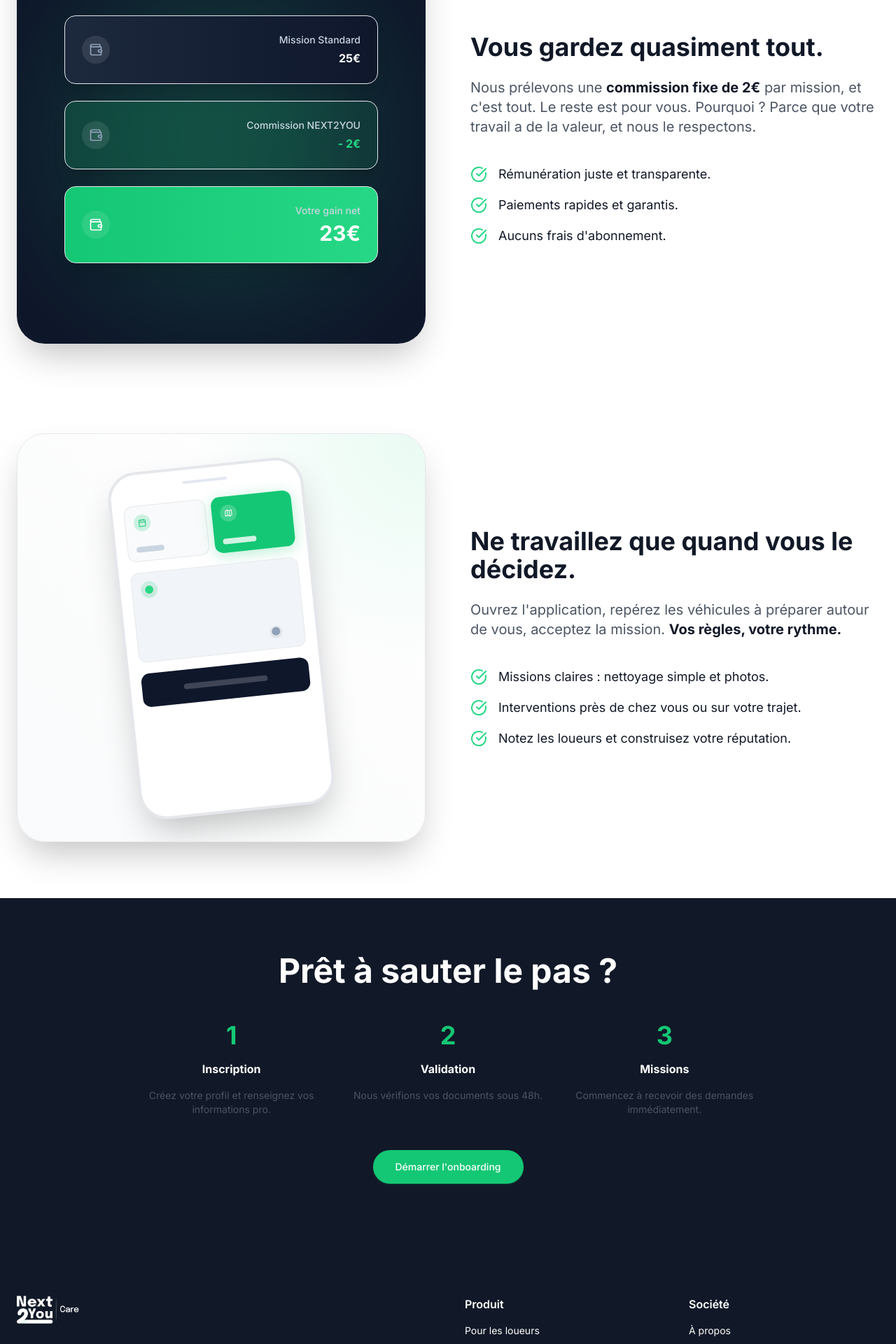
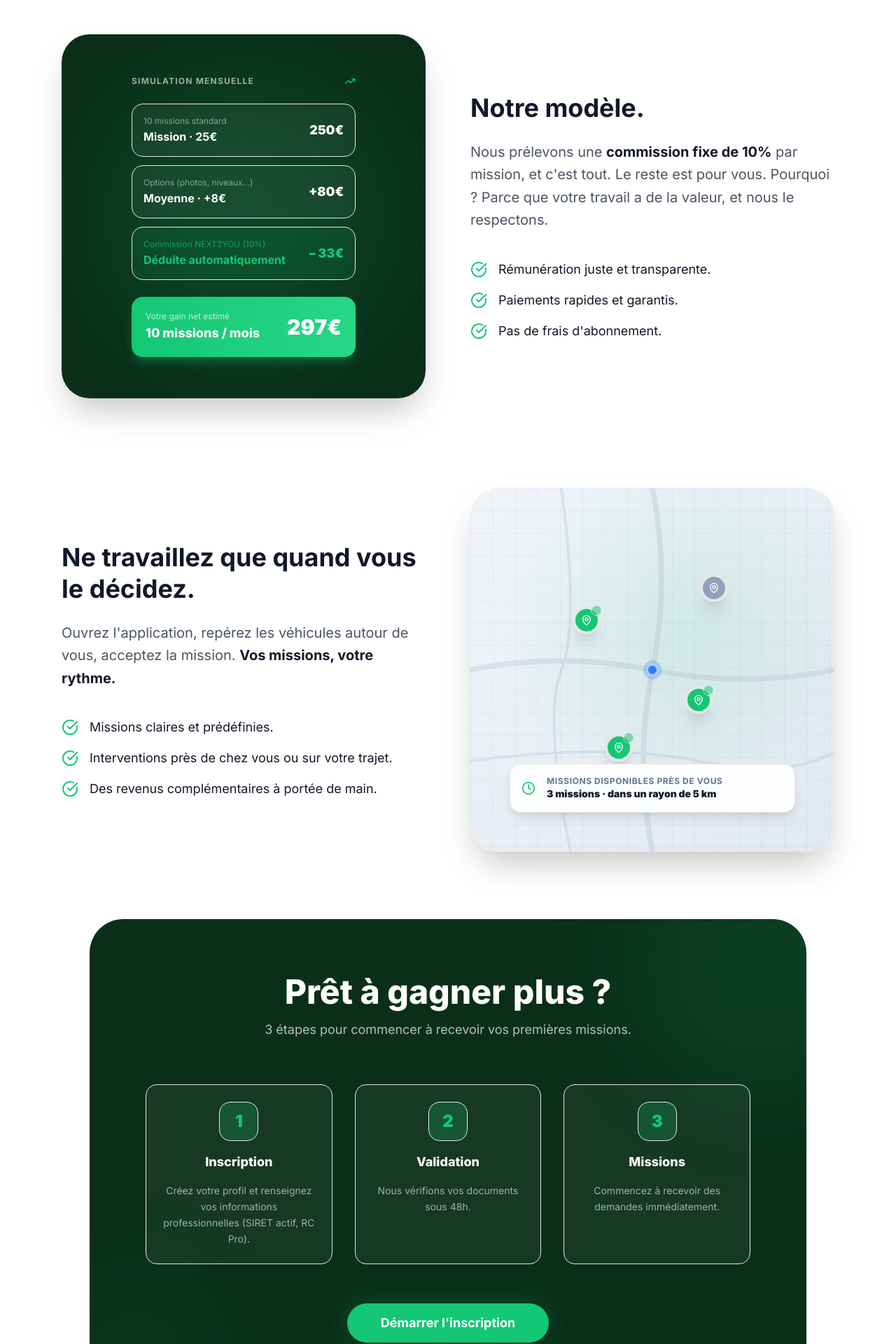
Before and after one commit to CharlyBraunn/next2you-care, a Next.js app: page /providers in a window 1280 px wide. Shown: the part 820-2740 px from the top of the page at 70% size. Built offline with nearby package versions, Linux system fonts and the light colour scheme.

Commit message:
Phase 11: pricing & providers page overhaul — business tier, spacing, map mockup, earnings calc

```diff
--- a/src/app/(marketing)/providers/page.tsx
+++ b/src/app/(marketing)/providers/page.tsx
@@ -1,132 +1,249 @@
 import Link from "next/link"
 import { Button } from "@/components/ui/Button"
-import { Wallet, Calendar, Map, CheckCircle } from "lucide-react"
+import { Wallet, CheckCircle, TrendingUp, MapPin, Clock } from "lucide-react"
 
 export default function ProvidersPage() {
   return (
     <div className="flex flex-col w-full">
+
+      {/* ── HERO ── */}
       <section id="hero" className="relative pt-32 pb-20 lg:pt-40 lg:pb-32 bg-[#0A2E1A] text-white overflow-hidden">
-        <div className="absolute inset-0 bg-[radial-gradient(circle_at_top_right,#26D885_0,transparent_50%)] opacity-20"></div>
+        <div className="absolute inset-0 bg-[radial-gradient(circle_at_top_right,#26D885_0,transparent_50%)] opacity-20" />
         <div className="container mx-auto px-6 max-w-4xl text-center space-y-6 relative z-10">
           <h1 className="text-5xl lg:text-7xl font-extrabold tracking-tight leading-[1.1]">
-            Générez de l&apos;argent sur<br />
-            <span className="text-[#26D885] italic">votre temps libre.</span>
+            Intervenez sur des véhicules<br />
+            <span className="text-[#26D885] italic">d&apos;autopartage près de chez vous.</span>
           </h1>
           <p className="text-xl text-white/80 leading-relaxed max-w-2xl mx-auto">
-            Nettoyez des véhicules d&apos;autopartage près de chez vous. Pas de patron, pas d&apos;horaires fixes. Inscription 100% gratuite.
+            Pas de patron, pas d&apos;horaires fixes. Inscription 100% gratuite.
           </p>
           <div className="pt-8 flex justify-center">
             <Button size="lg" className="h-14 px-10 text-lg rounded-full bg-[#14C774] text-white hover:bg-[#26D885] border-none shadow-[0_0_30px_rgba(20,199,116,0.3)]" asChild>
-              <Link href="/signup">Devenir Prestataire</Link>
+              <Link href="/signup">Rejoignez-nous</Link>
             </Button>
           </div>
         </div>
       </section>
 
-      <section className="py-20">
-        <div className="container mx-auto px-6">
+      {/* ── ARGUMENT BLOCKS ── */}
+      <section className="py-24">
+        <div className="container mx-auto px-6 max-w-6xl">
+
+          {/* Bloc 1 : Modèle économique */}
           <div className="grid grid-cols-1 lg:grid-cols-2 gap-16 items-center mb-32">
-            <div className="relative aspect-square rounded-[2.5rem] overflow-hidden shadow-2xl bg-[#0F172A] p-12 flex items-center justify-center group">
-              <div className="absolute top-1/2 left-1/2 -translate-x-1/2 -translate-y-1/2 w-3/4 h-3/4 bg-[#26D885]/20 rounded-full blur-[100px] animate-pulse"></div>
 
-              <div className="relative z-10 w-full max-w-md flex flex-col gap-6">
-                {[
-                  { price: "25€", text: "Mission Standard", color: "from-slate-800 to-slate-900", accent: "text-white" },
-                  { price: "- 2€", text: "Commission NEXT2YOU", color: "from-[#14C774]/20 to-[#26D885]/10 border-[#26D885]/30", accent: "text-[#26D885]" },
-                  { price: "23€", text: "Votre gain net", color: "from-[#14C774] to-[#26D885]", accent: "text-white text-3xl font-black" }
-                ].map((row, i) => (
-                  <div key={i} className={`flex items-center justify-between p-6 rounded-2xl bg-gradient-to-r border border-white/5 shadow-xl ${row.color} transition-transform duration-500 hover:scale-105`}>
-                    <div className="w-10 h-10 rounded-full bg-white/10 flex items-center justify-center">
-                      <Wallet className={`w-5 h-5 ${i === 2 ? 'text-white' : 'text-slate-400'}`} />
+            {/* Visual: earnings calculator */}
+            <div className="relative aspect-square rounded-[2.5rem] overflow-hidden shadow-2xl bg-[#0A2E1A] p-10 flex items-center justify-center group">
+              <div className="absolute top-1/2 left-1/2 -translate-x-1/2 -translate-y-1/2 w-3/4 h-3/4 bg-[#26D885]/15 rounded-full blur-[80px] animate-pulse" />
+
+              <div className="relative z-10 w-full max-w-xs flex flex-col gap-4">
+                {/* header */}
+                <div className="flex items-center justify-between mb-2">
+                  <span className="text-white/60 text-xs font-bold uppercase tracking-widest">Simulation mensuelle</span>
+                  <TrendingUp className="w-4 h-4 text-primary" />
+                </div>
+
+                {/* mission rows */}
+                <div className="space-y-3">
+                  <div className="flex items-center justify-between p-4 rounded-2xl bg-white/5 border border-white/10">
+                    <div>
+                      <div className="text-white/50 text-xs mb-0.5">10 missions standard</div>
+                      <div className="text-white font-bold">Mission · 25€</div>
                     </div>
-                    <div className="text-right">
-                      <div className="text-sm font-medium text-slate-300 mb-1">{row.text}</div>
-                      <div className={`font-bold ${row.accent}`}>{row.price}</div>
+                    <span className="text-white font-black text-lg">250€</span>
+                  </div>
+                  <div className="flex items-center justify-between p-4 rounded-2xl bg-white/5 border border-white/10">
+                    <div>
+                      <div className="text-white/50 text-xs mb-0.5">Options (photos, niveaux…)</div>
+                      <div className="text-white font-bold">Moyenne · +8€</div>
                     </div>
+                    <span className="text-white font-black text-lg">+80€</span>
                   </div>
-                ))}
+                  <div className="flex items-center justify-between p-4 rounded-2xl bg-primary/10 border border-primary/30">
+                    <div>
+                      <div className="text-primary/70 text-xs mb-0.5">Commission NEXT2YOU (10%)</div>
+                      <div className="text-primary font-bold">Déduite automatiquement</div>
+                    </div>
+                    <span className="text-primary font-black text-lg">– 33€</span>
+                  </div>
+                </div>
+
+                {/* total */}
+                <div className="flex items-center justify-between p-5 rounded-2xl bg-gradient-to-r from-[#14C774] to-[#26D885] shadow-lg shadow-primary/30 mt-2">
+                  <div>
+                    <div className="text-white/70 text-xs mb-0.5">Votre gain net estimé</div>
+                    <div className="text-white font-extrabold text-lg">10 missions / mois</div>
+                  </div>
+                  <span className="text-white font-black text-3xl">297€</span>
+                </div>
               </div>
             </div>
+
+            {/* Text */}
             <div className="space-y-6">
-              <h2 className="text-4xl font-bold">Vous gardez quasiment tout.</h2>
-              <p className="text-xl text-muted-foreground">Nous prélevons une <span className="text-foreground font-bold">commission fixe de 2€</span> par mission, et c&apos;est tout. Le reste est pour vous. Pourquoi ? Parce que votre travail a de la valeur, et nous le respectons.</p>
+              <h2 className="text-4xl font-bold leading-tight">Notre modèle.</h2>
+              <p className="text-xl text-muted-foreground leading-relaxed">
+                Nous prélevons une <span className="text-foreground font-bold">commission fixe de 10%</span> par mission, et c&apos;est tout. Le reste est pour vous. Pourquoi ? Parce que votre travail a de la valeur, et nous le respectons.
+              </p>
               <ul className="space-y-4 pt-4">
-                <li className="flex items-center gap-4 text-lg"><CheckCircle className="text-accent w-6 h-6" /> Rémunération juste et transparente.</li>
-                <li className="flex items-center gap-4 text-lg"><CheckCircle className="text-accent w-6 h-6" /> Paiements rapides et garantis.</li>
-                <li className="flex items-center gap-4 text-lg"><CheckCircle className="text-accent w-6 h-6" /> Aucuns frais d&apos;abonnement.</li>
+                <li className="flex items-center gap-4 text-lg">
+                  <CheckCircle className="text-primary w-6 h-6 shrink-0" />
+                  Rémunération juste et transparente.
+                </li>
+                <li className="flex items-center gap-4 text-lg">
+                  <CheckCircle className="text-primary w-6 h-6 shrink-0" />
+                  Paiements rapides et garantis.
+                </li>
+                <li className="flex items-center gap-4 text-lg">
+                  <CheckCircle className="text-primary w-6 h-6 shrink-0" />
+                  Pas de frais d&apos;abonnement.
+                </li>
               </ul>
             </div>
           </div>
 
-          <div className="grid grid-cols-1 lg:grid-cols-2 gap-16 items-center flex-col-reverse lg:flex-row-reverse">
-            <div className="relative aspect-square rounded-[2.5rem] overflow-hidden shadow-2xl bg-gradient-to-tr from-muted to-white border border-border p-12 flex items-center justify-center group overflow-hidden">
-              <div className="absolute inset-0 bg-[radial-gradient(circle_at_top_right,#26D885_0,transparent_40%)] opacity-10"></div>
+          {/* Bloc 2 : Flexibilité / carte */}
+          <div className="grid grid-cols-1 lg:grid-cols-2 gap-16 items-center">
 
-              <div className="relative w-full aspect-[9/16] max-w-[280px] bg-white rounded-[2.5rem] shadow-2xl border-4 border-slate-900 overflow-hidden flex flex-col p-4 -rotate-6 group-hover:rotate-0 transition-transform duration-700">
-                <div className="w-16 h-1 bg-slate-200 rounded-full mx-auto mb-6"></div>
+            {/* Text */}
+            <div className="space-y-6 order-2 lg:order-1">
+              <h2 className="text-4xl font-bold leading-tight">Ne travaillez que quand vous le décidez.</h2>
+              <p className="text-xl text-muted-foreground leading-relaxed">
+                Ouvrez l&apos;application, repérez les véhicules autour de vous, acceptez la mission.{" "}
+                <span className="text-foreground font-bold">Vos missions, votre rythme.</span>
+              </p>
+              <ul className="space-y-4 pt-4">
+                <li className="flex items-center gap-4 text-lg">
+                  <CheckCircle className="text-primary w-6 h-6 shrink-0" />
+                  Missions claires et prédéfinies.
+                </li>
+                <li className="flex items-center gap-4 text-lg">
+                  <CheckCircle className="text-primary w-6 h-6 shrink-0" />
+                  Interventions près de chez vous ou sur votre trajet.
+                </li>
+                <li className="flex items-center gap-4 text-lg">
+                  <CheckCircle className="text-primary w-6 h-6 shrink-0" />
+                  Des revenus complémentaires à portée de main.
+                </li>
+              </ul>
+            </div>
 
-                <div className="space-y-4">
-                  <div className="flex gap-2">
-                    <div className="flex-1 h-20 bg-muted rounded-xl border border-border flex flex-col justify-between p-3">
-                      <div className="w-6 h-6 rounded-full bg-[#14C774]/20 flex items-center justify-center"><Calendar className="w-3 h-3 text-[#14C774]" /></div>
-                      <div className="w-10 h-2 bg-slate-300 rounded-full"></div>
+            {/* Visual: map mockup */}
+            <div className="relative aspect-square rounded-[2.5rem] overflow-hidden shadow-2xl bg-gradient-to-br from-slate-100 to-slate-200 p-8 flex items-center justify-center group order-1 lg:order-2">
+
+              {/* map grid background */}
+              <div className="absolute inset-0 bg-[linear-gradient(to_right,#0000000A_1px,transparent_1px),linear-gradient(to_bottom,#0000000A_1px,transparent_1px)] bg-[size:32px_32px]" />
+              <div className="absolute inset-0 bg-[radial-gradient(circle_at_60%_40%,#14C77420_0,transparent_60%)]" />
+
+              {/* Fake map roads */}
+              <svg className="absolute inset-0 w-full h-full opacity-20" viewBox="0 0 400 400" fill="none">
+                <path d="M0 200 Q100 180 200 200 T400 200" stroke="#94a3b8" strokeWidth="6" />
+                <path d="M200 0 Q220 100 200 200 T200 400" stroke="#94a3b8" strokeWidth="6" />
+                <path d="M0 300 Q150 280 250 300 T400 290" stroke="#94a3b8" strokeWidth="3" />
+                <path d="M100 0 Q120 150 100 200 T110 400" stroke="#94a3b8" strokeWidth="3" />
+              </svg>
+
+              <div className="relative z-10 w-full h-full flex items-center justify-center">
+
+                {/* Mission pins */}
+                {[
+                  { top: "30%", left: "25%", label: "Peugeot 208", status: "available", delay: "0s" },
+                  { top: "55%", left: "60%", label: "Citroën C3", status: "available", delay: "0.3s" },
+                  { top: "20%", left: "65%", label: "Renault Zoe", status: "taken", delay: "0.6s" },
+                  { top: "70%", left: "35%", label: "Toyota Yaris", status: "available", delay: "0.9s" },
+                ].map((pin, i) => (
+                  <div
+                    key={i}
+                    className="absolute group/pin cursor-pointer"
+                    style={{ top: pin.top, left: pin.left }}
+                  >
+                    <div className={`relative w-10 h-10 rounded-full border-4 border-white shadow-xl flex items-center justify-center transition-transform group-hover/pin:scale-125 ${pin.status === "available" ? "bg-[#14C774]" : "bg-slate-400"}`}
+                      style={{ animationDelay: pin.delay }}>
+                      <MapPin className="w-4 h-4 text-white" />
+                      {pin.status === "available" && (
+                        <span className="absolute -top-1 -right-1 w-3 h-3 bg-[#14C774] rounded-full border border-white animate-ping opacity-75" />
+                      )}
                     </div>
-                    <div className="flex-1 h-20 bg-[#14C774] rounded-xl shadow-[0_4px_20px_rgba(20,199,116,0.3)] flex flex-col justify-between p-3">
-                      <div className="w-6 h-6 rounded-full bg-white/20 flex items-center justify-center"><Map className="w-3 h-3 text-white" /></div>
-                      <div className="w-12 h-2 bg-white/80 rounded-full"></div>
+                    <div className="absolute bottom-12 left-1/2 -translate-x-1/2 bg-slate-900 text-white text-[10px] font-bold px-2 py-1 rounded-lg whitespace-nowrap opacity-0 group-hover/pin:opacity-100 transition-opacity shadow-xl">
+                      {pin.label}
                     </div>
                   </div>
+                ))}
 
-                  <div className="w-full h-32 bg-slate-100 rounded-xl border border-border relative overflow-hidden">
-                    <div className="absolute top-4 left-4 w-4 h-4 rounded-full bg-[#26D885] border-2 border-white shadow-sm ring-4 ring-[#26D885]/20 animate-pulse"></div>
-                    <div className="absolute bottom-4 right-8 w-4 h-4 rounded-full bg-slate-400 border-2 border-white shadow-sm"></div>
+                {/* User location */}
+                <div className="absolute top-1/2 left-1/2 -translate-x-1/2 -translate-y-1/2">
+                  <div className="w-5 h-5 bg-blue-500 rounded-full border-4 border-white shadow-xl">
+                    <div className="absolute inset-0 bg-blue-500 rounded-full animate-ping opacity-40" />
                   </div>
+                </div>
 
-                  <div className="w-full h-12 bg-slate-900 rounded-xl mt-auto flex items-center justify-center">
-                    <div className="w-1/2 h-2 bg-white/20 rounded-full"></div>
+                {/* Legend bottom */}
+                <div className="absolute bottom-6 left-6 right-6 bg-white/90 backdrop-blur-sm rounded-2xl p-4 shadow-lg border border-white flex items-center gap-4">
+                  <Clock className="w-5 h-5 text-primary shrink-0" />
+                  <div>
+                    <div className="text-xs font-bold text-slate-500 uppercase tracking-wider">Missions disponibles près de vous</div>
+                    <div className="text-sm font-black text-slate-900">3 missions · dans un rayon de 5 km</div>
                   </div>
                 </div>
               </div>
             </div>
-            <div className="space-y-6">
-              <h2 className="text-4xl font-bold">Ne travaillez que quand vous le décidez.</h2>
-              <p className="text-xl text-muted-foreground">Ouvrez l&apos;application, repérez les véhicules à préparer autour de vous, acceptez la mission. <span className="text-foreground font-bold">Vos règles, votre rythme.</span></p>
-              <ul className="space-y-4 pt-4">
-                <li className="flex items-center gap-4 text-lg"><CheckCircle className="text-accent w-6 h-6" /> Missions claires : nettoyage simple et photos.</li>
-                <li className="flex items-center gap-4 text-lg"><CheckCircle className="text-accent w-6 h-6" /> Interventions près de chez vous ou sur votre trajet.</li>
-                <li className="flex items-center gap-4 text-lg"><CheckCircle className="text-accent w-6 h-6" /> Notez les loueurs et construisez votre réputation.</li>
-              </ul>
-            </div>
           </div>
         </div>
-
       </section>
 
-      <section className="py-20 bg-foreground text-background">
-        <div className="container mx-auto px-6 text-center space-y-12">
-          <h2 className="text-3xl md:text-5xl font-bold text-white">Prêt à sauter le pas ?</h2>
-          <div className="grid grid-cols-1 md:grid-cols-3 gap-8 max-w-4xl mx-auto">
-             <div className="space-y-4">
-               <div className="text-primary text-4xl font-bold">1</div>
-               <h4 className="font-bold">Inscription</h4>
-               <p className="text-sm text-muted-foreground text-pretty">Créez votre profil et renseignez vos informations pro.</p>
-             </div>
-             <div className="space-y-4">
-               <div className="text-primary text-4xl font-bold">2</div>
-               <h4 className="font-bold">Validation</h4>
-               <p className="text-sm text-muted-foreground">Nous vérifions vos documents sous 48h.</p>
-             </div>
-             <div className="space-y-4">
-               <div className="text-primary text-4xl font-bold">3</div>
-               <h4 className="font-bold">Missions</h4>
-               <p className="text-sm text-muted-foreground">Commencez à recevoir des demandes immédiatement.</p>
-             </div>
-          </div>
-          <Button size="lg" className="bg-primary text-white" asChild>
-            <Link href="/signup">Démarrer l&apos;onboarding</Link>
-          </Button>
+      {/* ── CONVERSION BLOCK ── */}
+      <div className="px-6 pb-24">
+        <div className="max-w-5xl mx-auto">
+          <section className="rounded-[3rem] bg-[#0A2E1A] text-white py-20 px-8 lg:px-20 overflow-hidden relative">
+            <div className="absolute top-0 right-0 w-96 h-96 bg-primary/10 rounded-full blur-3xl -mr-32 -mt-32" />
+            <div className="absolute bottom-0 left-0 w-64 h-64 bg-primary/5 rounded-full blur-3xl -ml-16 -mb-16" />
+
+            <div className="relative z-10">
+              <div className="text-center mb-16 space-y-4">
+                <h2 className="text-4xl md:text-5xl font-extrabold">Prêt à gagner plus ?</h2>
+                <p className="text-white/70 text-lg max-w-xl mx-auto">
+                  3 étapes pour commencer à recevoir vos premières missions.
+                </p>
+              </div>
+
+              <div className="grid grid-cols-1 md:grid-cols-3 gap-8 mb-14">
+                {[
+                  {
+                    num: "1",
+                    title: "Inscription",
+                    desc: "Créez votre profil et renseignez vos informations professionnelles (SIRET actif, RC Pro)."
+                  },
+                  {
+                    num: "2",
+                    title: "Validation",
+                    desc: "Nous vérifions vos documents sous 48h."
+                  },
+                  {
+                    num: "3",
+                    title: "Missions",
+                    desc: "Commencez à recevoir des demandes immédiatement."
+                  }
+                ].map((step, i) => (
+                  <div key={i} className="flex flex-col items-center text-center gap-4 p-6 rounded-2xl bg-white/5 border border-white/10 hover:bg-white/10 transition-colors">
+                    <div className="w-14 h-14 rounded-2xl bg-primary/20 border border-primary/30 flex items-center justify-center">
+                      <span className="text-primary font-black text-2xl">{step.num}</span>
+                    </div>
+                    <h4 className="font-extrabold text-lg text-white">{step.title}</h4>
+                    <p className="text-white/60 text-sm leading-relaxed">{step.desc}</p>
+                  </div>
+                ))}
+              </div>
+
+              <div className="flex justify-center">
+                <Button size="lg" className="h-14 px-12 text-lg rounded-full bg-primary text-white hover:bg-[#26D885] border-none shadow-[0_0_40px_rgba(20,199,116,0.3)] font-bold" asChild>
+                  <Link href="/signup">Démarrer l&apos;inscription</Link>
+                </Button>
+              </div>
+            </div>
+          </section>
         </div>
-      </section>
+      </div>
+
     </div>
   )
 }
```
Also changed, not shown: src/app/(marketing)/pricing/page.tsx (+27 -28 lines).
